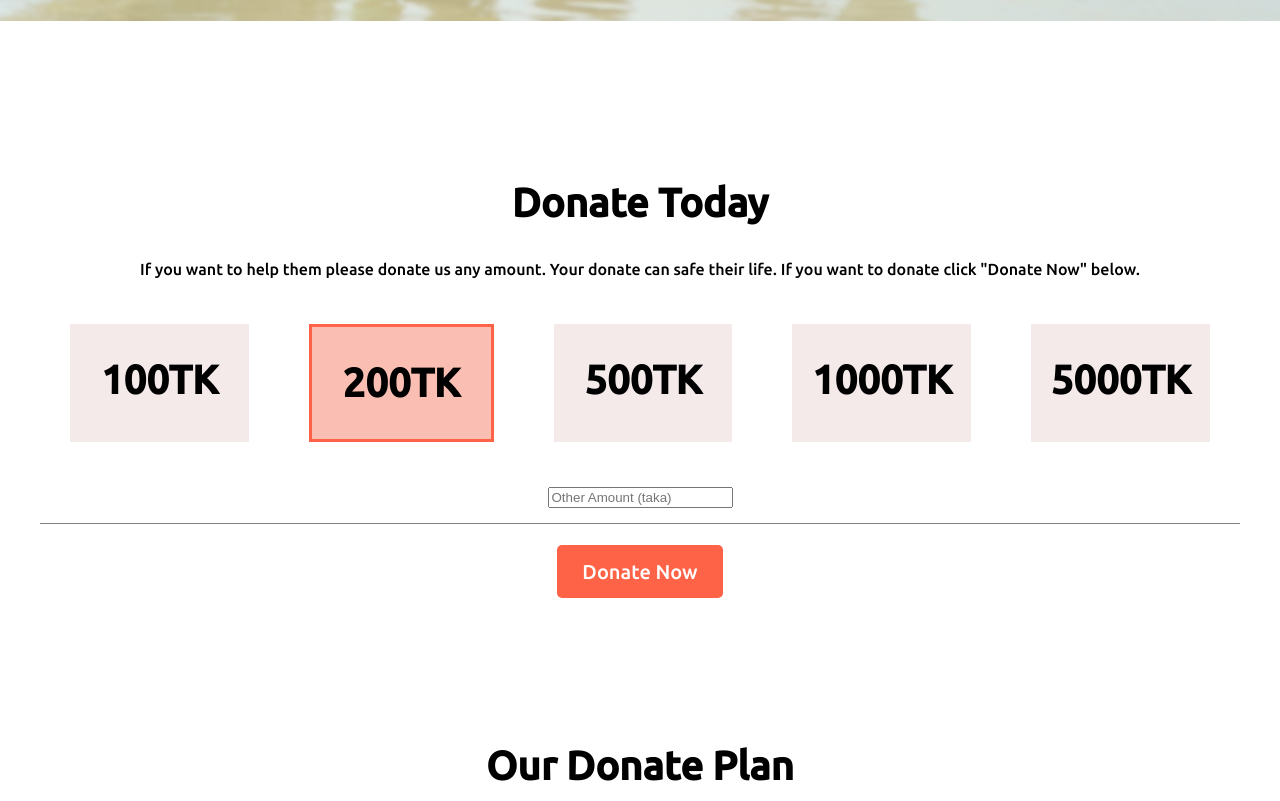
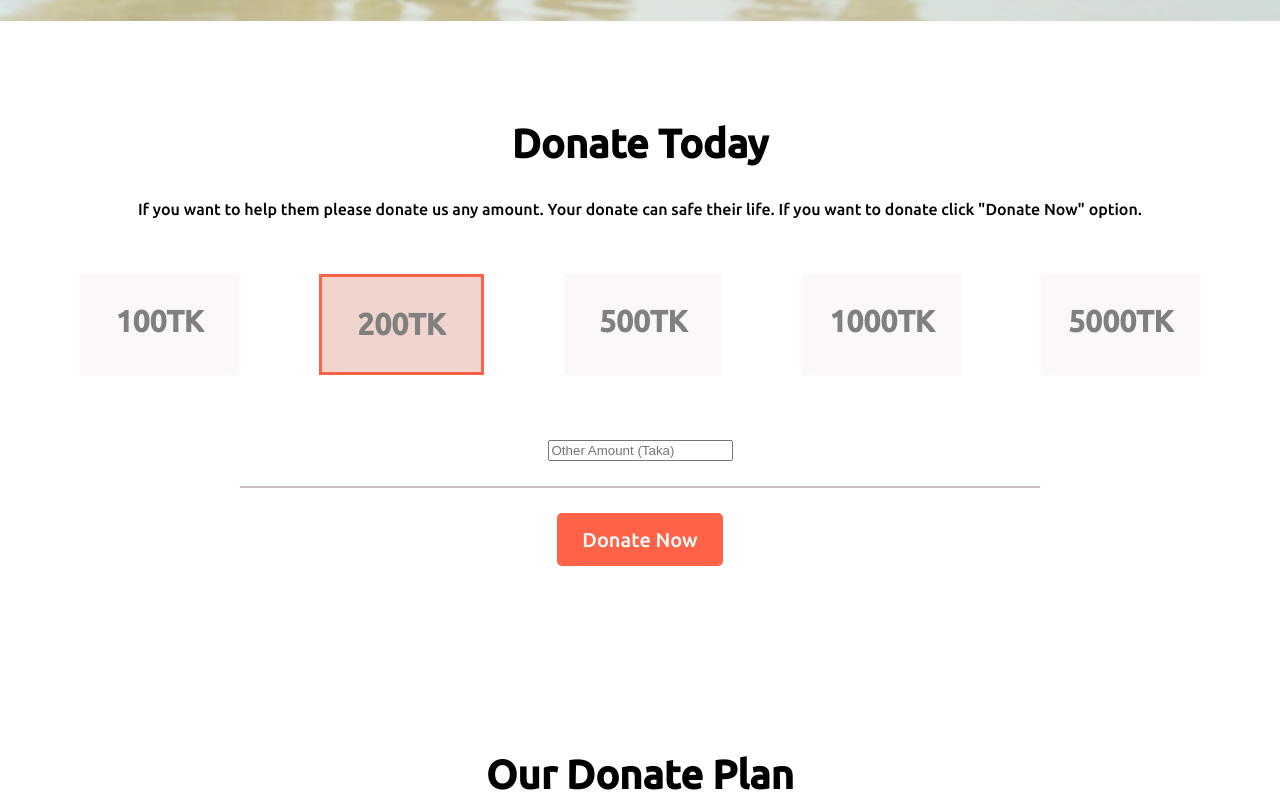
Before and after one commit to shahriyar2098/Relief-distribution, a plain HTML site: page index.html in a window 1280 px wide. Shown: the part 700-1501 px from the top of the page. Drawn offline with Linux system fonts and the light colour scheme.

Commit message:
Gallery check

```diff
--- a/index.html
+++ b/index.html
@@ -1,5 +1,7 @@
 <!DOCTYPE html>
 <html lang="en">
+
+<!--HEAD START-->
 
 <head>
     <meta charset="UTF-8">
@@ -8,17 +10,22 @@
     <title>Donate Foundation</title>
     <link rel="shortcut icon" type="image/svg" href="icons/logo.svg">
 
-    <!--Google Fonts Use-->
+    <!--GOOGLE FONTS-->
     <link rel="preconnect" href="https://fonts.googleapis.com">
     <link rel="preconnect" href="https://fonts.gstatic.com" crossorigin>
     <link href="https://fonts.googleapis.com/css2?family=Ubuntu:wght@500&display=swap" rel="stylesheet">
     <link href="https://fonts.googleapis.com/css2?family=Lobster&display=swap" rel="stylesheet" />
 
+    <!--CSS FILE ADD-->
     <link rel="stylesheet" href="style.css">
 </head>
+<!--HEAD END-->
+
+
+<!--BODY START-->
 
 <body>
-
+    <!--HEADER PART START-->
     <div id="alignment">
         <h1>Let's help flood affected people in Sylhet</h1>
         <p>As the nation celebrates the opening of the Padma Bridge, let us not forget the flood affected
@@ -29,44 +36,50 @@
             support from the government, NGOs, and the people in general.</p>
         <a class="link-button" href="#" target="_blank">Donate Now</a>
     </div>
+    <!--HEADER PART END-->
 
-    <br> <br> <br> <br> <br> <br> <br>
+    <!--DONATE START-->
     <section class="center">
         <h2>Donate Today</h2>
         <p>If you want to help them please donate us any amount. Your donate can safe their life. If you want to
             donate
-            click "Donate Now" below.</p>
+            click "Donate Now" option.</p>
 
+        <!--AMMOUNT START-->
         <div class="flexible">
             <div class="taka-align">
-                <h2>100TK</h2>
+                <h3>100TK</h3>
             </div>
 
             <div id="taka-color">
-                <h2>200TK</h2>
+                <h3>200TK</h3>
             </div>
 
             <div class="taka-align">
-                <h2>500TK</h2>
+                <h3>500TK</h3>
             </div>
+
             <div class="taka-align">
-                <h2>1000TK</h2>
+                <h3>1000TK</h3>
             </div>
+
             <div class="taka-align">
-                <h2>5000TK</h2>
+                <h3>5000TK</h3>
             </div>
         </div>
+        <!--AMMOUNT END-->
 
+        <!--FORM START-->
         <form id="bottom-line">
-            <input type="number" placeholder="Other Amount (taka)">
+            <input type="number" placeholder="Other Amount (Taka)">
         </form>
-        <br> <br>
-        <a class="link-button" href="https://assunnahfoundation.org/donate/flood" target="_blank">Donate Now</a>
+        <!--FORM END-->
+
+        <a class="link-button" href="#" target="_blank">Donate Now</a>
     </section>
-    <br> <br> <br> <br> <br> <br> <br>
+    <!--DONATE END-->
 
-
-
+    <!--DONATE PLAN START-->
     <section class="center">
         <h2>Our Donate Plan</h2>
         <p>Our intentions are to provide Emergency Aid to those in need and help the flood victims in Sylhet with food
@@ -96,9 +109,9 @@
             </div>
         </div>
     </section>
-    <br> <br> <br> <br> <br> <br>
+    <!--DONATE PLAN END-->
 
-
+    <!--GALLERY START-->
     <section class="center">
         <h2>Gallery</h2>
         <p>Some pictures of our works</p>
@@ -114,9 +127,9 @@
             <img src="images/Gallery5.jpg" alt="Relief Distribution">
         </div>
     </section>
+    <!--GALLERY END-->
 
 
-    <br> <br> <br> <br> <br> <br> <br>
     <div class="center">
         <h2>Get Our Updates</h2>
         <p>Wanna updates about our projects? If you want to updates about our projects please subscribe</p>
@@ -131,10 +144,13 @@
 
     <br> <br> <br> <br> <br> <br> <br>
 </body>
+<!--BODY END-->
 
+<!--FOOTER START-->
 <footer>
     <h3><i>Be Humble</i></h3>
     <p>I am gonna do it.</p>
 </footer>
+<!--FOOTER END-->
 
 </html>
--- a/style.css
+++ b/style.css
@@ -2,23 +2,6 @@ body{
     font-family: 'Ubuntu', sans-serif;
     margin: 0;
 }
-
-#alignment{
-    background-image: url(images/cover.jpg);
-    background-repeat: no-repeat;
-    background-size: cover;
-    background-position:center;
-    text-align :center;
-    color:black;
-    padding:16%;
-}
-
-
-
-.flexible{
-    display: flex;
-}
-
 
 h1{
     font-size:55px;
@@ -32,40 +15,51 @@ h3{
     font-size:30px;
 }
 
-.link-button{
+#alignment{
+    background-image: url(images/cover.jpg);
+    background-repeat: no-repeat;
+    background-size: cover;
+    background-position:center;
+    text-align :center;
+    color:black;
+    padding:16%;
+    margin-bottom:100px;
+}
 
-    text-decoration: none;
-    color:white;
-    font-size: 20px;
-    background-color: tomato;
-    padding: 15px 25px;
-    border-radius:5px;
+.flexible{
+    display: flex;
 }
 
 .center{
     text-align: center;
     margin-left:40px;
     margin-right:40px;
+    margin-bottom:200px;
 }
 
 .taka-align{
-    margin:30px;
+    margin:40px;
     width:20%;
-    background-color:rgb(245, 234, 234);
+    background-color:rgb(252, 248, 248);
+    color:gray;
 }
 
 #taka-color{
     width:20%;
-    margin:30px;
-    background-color: rgb(251, 190, 179);
+    margin:40px;
+    background-color: rgb(241, 212, 206);
+    color:gray;
     border: 3px solid tomato;
 }
 
 #bottom-line{
-    padding: 15px 0px;
+    padding: 25px 0px;
+    margin-left:200px;
+    margin-right:200px;
+    margin-bottom:40px;
     border: none;
     outline: none;
-    border-bottom: 1px solid gray;
+    border-bottom: 2px solid rgb(202, 192, 192);
 }
 
 .plan-width{
@@ -79,6 +73,12 @@ h3{
     margin: 20px;
 }
 
+.plan-width img{
+    width:50px;
+    height:50px;
+}
+
+
 #food-color{
     background-color: bisque;
 }
@@ -89,13 +89,6 @@ h3{
 
 #shelter-color{
     background-color:rgb(236, 170, 170);
-}
-
-
-.plan-width img{
-    width:50px;
-    height:50px;
-
 }
 
 #first-gallery img{
@@ -110,6 +103,29 @@ h3{
     margin-left:2%;
     margin-right:2%;
 }
+
+.link-button{
+
+    text-decoration: none;
+    color:white;
+    font-size: 20px;
+    background-color: tomato;
+    padding: 15px 25px;
+    border-radius:5px;
+}
+
+
+
+
+
+
+
+
+
+
+
+
+
 
 .update{
     margin: 0 auto;
```
